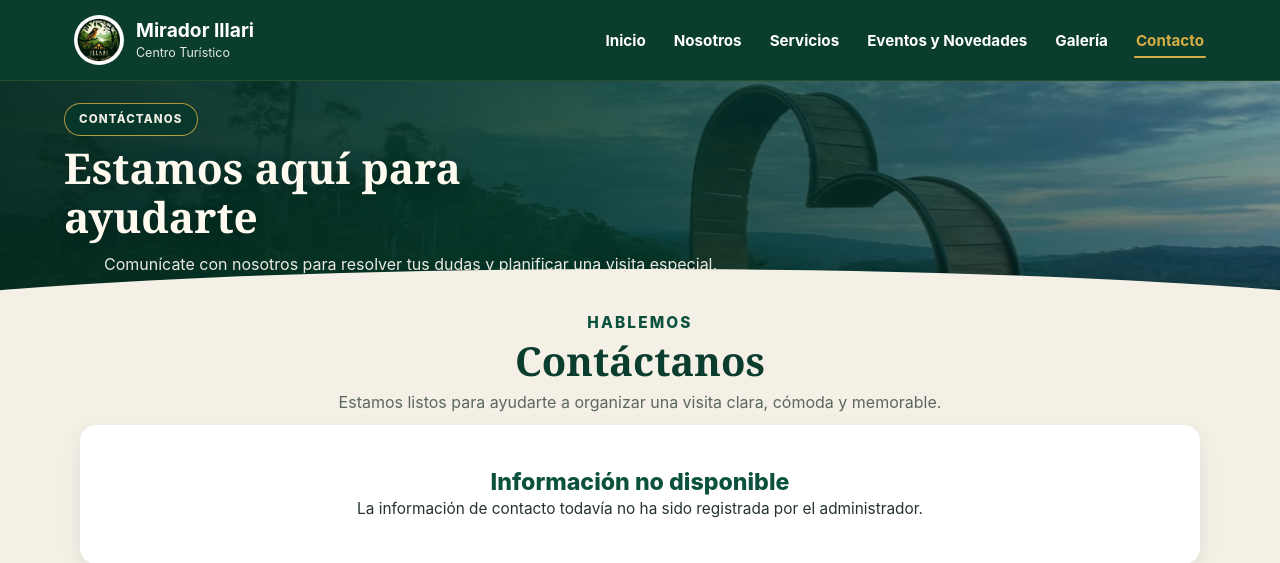
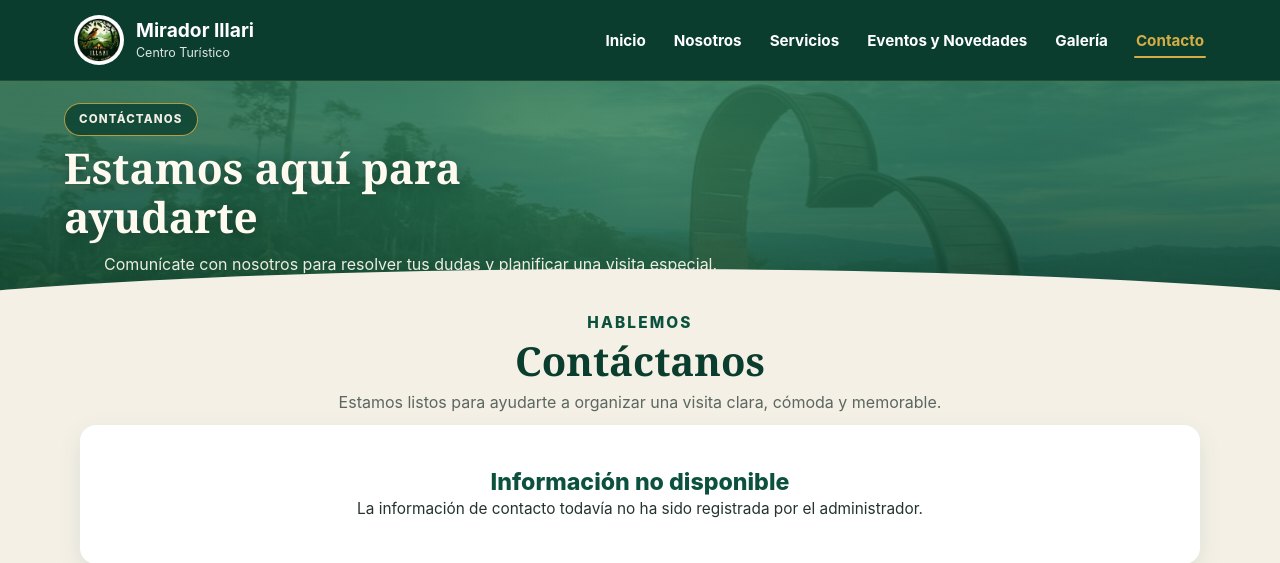
Before and after one commit to juan1271q-prog/Mirador_Illari, a Django app: page /contacto/ in a window 1280 px wide. Shown: the top 563 px of the page. Run offline with Django 5.2, Linux system fonts and the light colour scheme; data that the repository does not hold is empty; some libraries are stand-ins or nearby versions.

Commit message:
Ajustar fondo visual de la portada de contacto

```diff
--- a/principal/static/css/09_contacto.css
+++ b/principal/static/css/09_contacto.css
@@ -8,17 +8,66 @@
 ================================================== */
 
 .contacto-portada {
+    position: relative;
     width: 100%;
     padding: 25px 20px 29px;
     color: #ffffff;
+    overflow: hidden;
+    isolation: isolate;
+    background:
+        radial-gradient(
+            circle at 50% 35%,
+            rgba(104, 181, 116, 0.40) 0%,
+            rgba(62, 143, 92, 0.22) 34%,
+            transparent 58%
+        ),
+        radial-gradient(
+            circle at 12% 58%,
+            rgba(88, 157, 89, 0.20) 0%,
+            transparent 42%
+        ),
+        radial-gradient(
+            circle at 88% 55%,
+            rgba(76, 151, 91, 0.18) 0%,
+            transparent 40%
+        ),
+        linear-gradient(
+            135deg,
+            #2f7d57 0%,
+            #1f684b 50%,
+            #124936 100%
+        );
+}
+
+.contacto-portada::before,
+.contacto-portada::after {
+    content: "";
+    position: absolute;
+    inset: 0;
+    pointer-events: none;
+}
+
+.contacto-portada::before {
+    z-index: -3;
+    background: url("../img/fondo.jpeg") center center / cover no-repeat;
+    filter: blur(4px) saturate(0.9);
+    opacity: 0.18;
+    transform: scale(1.04);
+}
+
+.contacto-portada::after {
+    z-index: -2;
     background: linear-gradient(
-        135deg,
-        #145844 0%,
-        #287e66 100%
+        90deg,
+        rgba(5, 39, 31, 0.14),
+        rgba(11, 74, 58, 0.10),
+        rgba(5, 39, 31, 0.14)
     );
 }
 
 .contacto-portada-contenido {
+    position: relative;
+    z-index: 1;
     width: min(760px, 100%);
     margin: 0 auto;
     text-align: center;
@@ -414,7 +463,29 @@
     align-items: center;
     overflow: hidden;
     isolation: isolate;
-    background: var(--verde-bosque);
+    background:
+        radial-gradient(
+            circle at 50% 35%,
+            rgba(104, 181, 116, 0.40) 0%,
+            rgba(62, 143, 92, 0.22) 34%,
+            transparent 58%
+        ),
+        radial-gradient(
+            circle at 12% 58%,
+            rgba(88, 157, 89, 0.20) 0%,
+            transparent 42%
+        ),
+        radial-gradient(
+            circle at 88% 55%,
+            rgba(76, 151, 91, 0.18) 0%,
+            transparent 40%
+        ),
+        linear-gradient(
+            180deg,
+            #2f7d57 0%,
+            #1f684b 48%,
+            #124936 100%
+        );
 }
 
 .contacto-portada::before,
@@ -429,6 +500,7 @@
     z-index: -3;
     background: url("../img/fondo.jpeg") center center / cover no-repeat;
     filter: saturate(0.94) brightness(0.86);
+    opacity: 0.18;
     transform: scale(1.01);
 }
 
@@ -436,9 +508,9 @@
     z-index: -2;
     background: linear-gradient(
         90deg,
-        rgba(4, 42, 31, 0.94) 0%,
-        rgba(5, 58, 43, 0.84) 42%,
-        rgba(4, 42, 31, 0.34) 100%
+        rgba(5, 39, 31, 0.14) 0%,
+        rgba(11, 74, 58, 0.10) 42%,
+        rgba(5, 39, 31, 0.12) 100%
     );
 }
 
```
